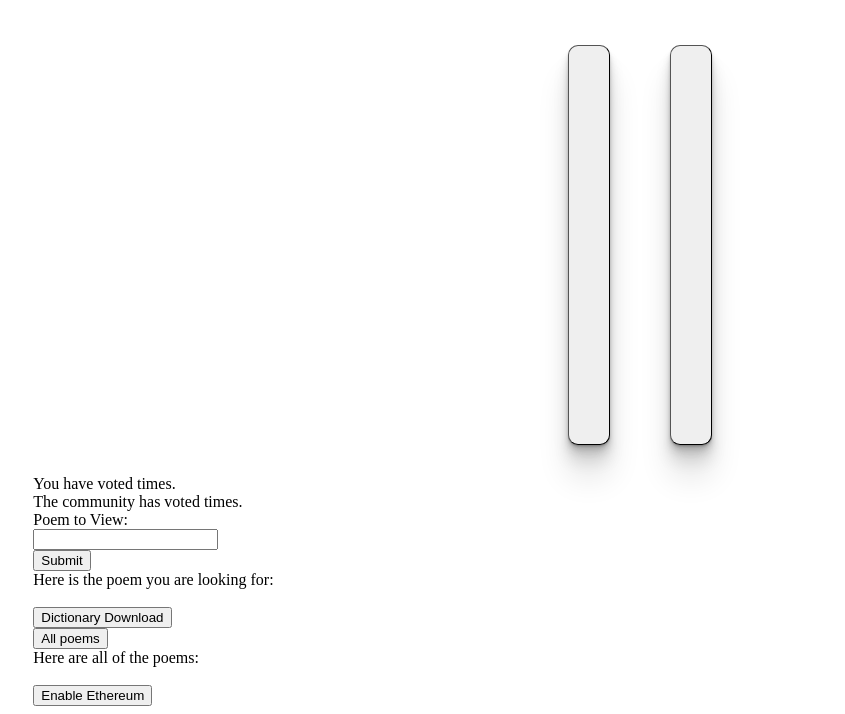
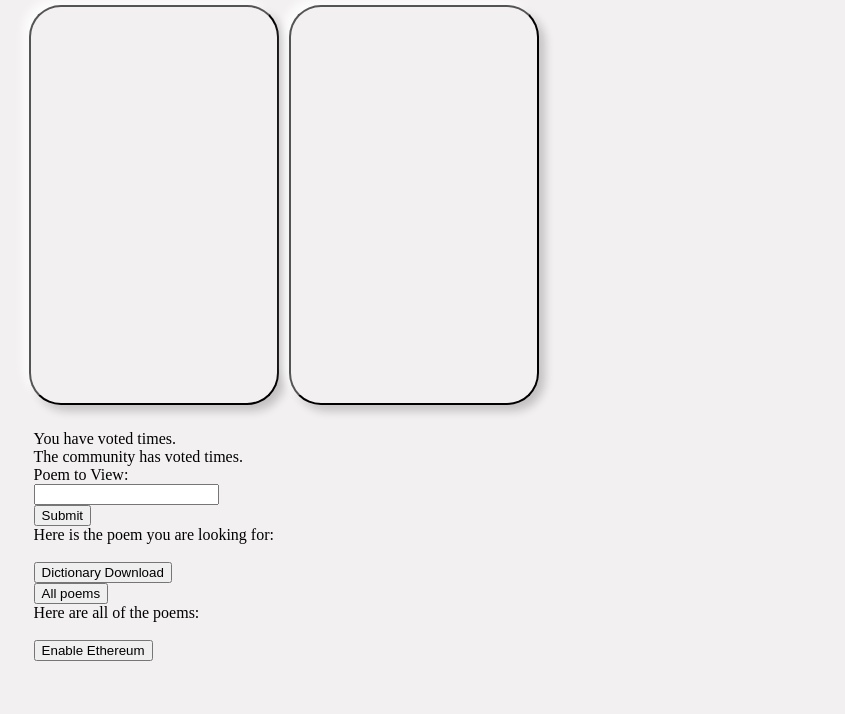
Before and after one commit to wbarobinson/DarpoeMinterSplicer, a website: page frontend/index.html in a window 1280 px wide. Shown: the part 159-873 px from the top of the page, without its empty margins (0-845 px from the left). After the commit the page ends 820 px from the top, so only its background shows below. Drawn offline with nearby package versions, Linux system fonts and the light colour scheme; a script that the page names is missing.

Commit message:
fixed css

```diff
--- a/frontend/index.css
+++ b/frontend/index.css
@@ -1,57 +1,79 @@
 
 
-.button {
-<<<<<<< HEAD
-    width:600px;
-    min-height:400px;
-    padding:25px;
-    margin: 1%;
-=======
-    width:30%;
-    padding:20px;
-    margin: 30px;
->>>>>>> 0b279ce40b4f0d4badbaff2cf0b0efb1a404ee18
-    background-color: white;
-    border-radius: 10px;
-    border-width:1px;
-    box-shadow:  0 1px 1px rgba(0,0,0,0.11),
-    0 2px 2px rgba(0,0,0,0.11),
-    0 4px 4px rgba(0,0,0,0.11),
-    0 8px 8px rgba(0,0,0,0.11),
-    0 16px 16px rgba(0,0,0,0.11),
-    0 32px 32px rgba(0,0,0,0.11);
-    font-size:25px;
-    text-align:left;
-    vertical-align:top;
+
+
+@import url("https://fonts.googleapis.com/css?family=Montserrat&display=swap");
+body {
+  width: 100vw;
+  height: 100vh;
+  display: flex;
+  justify-content: center;
+  align-items: top;
+  flex-direction: column;
+  background: #f3f0f1;
+}
+.title {
+    text-align:center;
+    font-family: 'Open Sans', serif;
+}
+.introText {
+    text-align:center;
     font-family: 'Open Sans', serif;
 }
 
 #poemSelectors {
-    display: flex;
+    display: inline-flex;
+    flex-direction: row;
+    align-items: stretch;
     justify-content: center;
-    align-items: center;
+
 }
+
+.poembutton {
+    /*Padding to keep elements from touching border */
+    padding: 2%;
+    /*Inline-flex to be able to correctly arrange items inside border */
+    display:inline-flex;
+    /*Column so they stack rather than go side by side */
+    flex-direction: column;
+    /*Flex-start so items start at the top left and go from there */
+    align-items: flex-start;
+    /*This should be different */
+    width: 45%;
+    min-width: 250px;
+    /*This should be different */
+    min-height: 400px;
+    background: #f3f0f1;
+    /*I believe this allo
+    position: relative;*/
+    margin-left: 1%;
+    margin-right: 1%;
+    background: #f3f0f1;
+    margin-bottom: 25px;
+    border-radius: 32px;
+    text-align: left;
+    cursor: pointer;
+    transition: all 0.1s ease-in-out;
+    font-family: "Montserrat", sans-serif;
+    font-size: 32px;
+    font-weight: semibold;
+    box-shadow: -6px -6px 10px rgba(255, 255, 255, 0.8),
+    6px 6px 10px rgba(0, 0, 0, 0.2);
+    color: #6f6cde;
+}
+.poembutton:hover {
+    opacity: 0.3;
+    box-shadow: -6px -6px 10px rgba(255, 255, 255, 0.8),
+    6px 6px 10px rgba(0, 0, 0, 0.2);
+}
+.poembutton:active {
+    opacity: 1;
+    box-shadow: inset -4px -4px 8px rgba(255, 255, 255, 0.5),
+          inset 8px 8px 16px rgba(0, 0, 0, 0.1);
+    color: #79e3b6;
+}
+
 .page {
     margin-left:2%;
     margin-right:2%;
 }
-
-.title {
-    text-align:center;
-    font-family: 'Open Sans', serif;
-}
-
-.introText {
-    display: flex;
-    justify-content: center;
-    align-items: center;
-    text-align:center;
-    font-family: 'Open Sans', serif;
-    max-width:80%;
-    margin-left:10%;
-    margin-right:10%;
-}
-
-.poemId {
-    text-align:center;
-}
--- a/frontend/index.html
+++ b/frontend/index.html
@@ -43,8 +43,8 @@
         <button id="generatePoems" onclick="generatePoems();">Generate Poems</button> -->
     <!-- Buttons to select one poem over another-->
     <div id="poemSelectors">
-    <button class="button"  onclick="selectPoemA();"><span class="poemId" id="poemAId"></span><br><br><span class="poem" id="poemA"></span></button>
-    <button class="button"  onclick="selectPoemB();"><span class="poemId" id="poemBId"></span><br><br><span class="poem" id="poemB"></span></button>
+    <button class="poembutton"  onclick="selectPoemA();"><span class="poemId" id="poemAId"></span><br><br><span class="poem" id="poemA"></span></button>
+    <button class="poembutton"  onclick="selectPoemB();"><span class="poemId" id="poemBId"></span><br><br><span class="poem" id="poemB"></span></button>
     </div>
     <!-- Button to randomly pick two poems
     <button id="getTwoPoems" onclick="getTwoPoems();">Get Two Poems</button>
```
